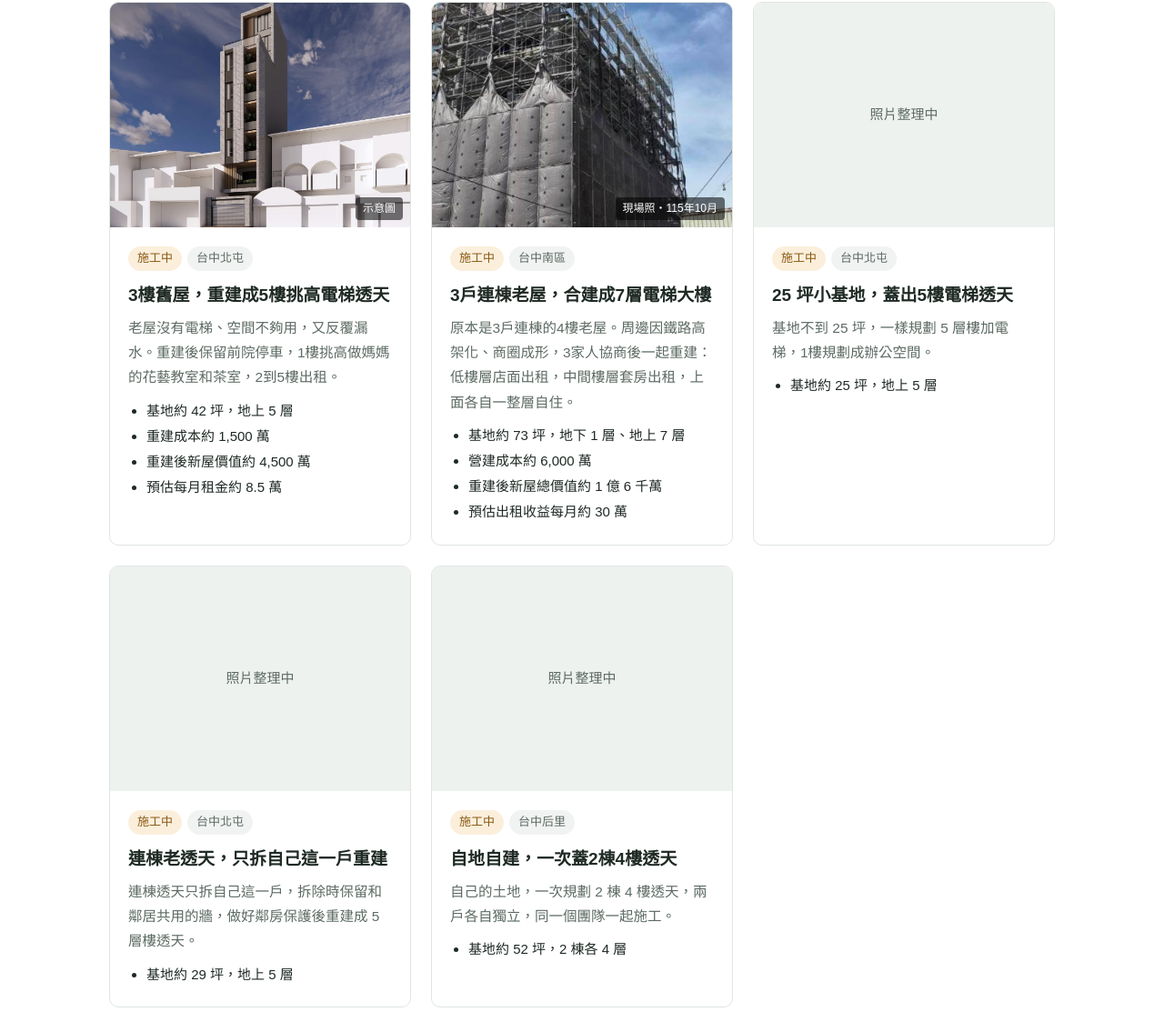
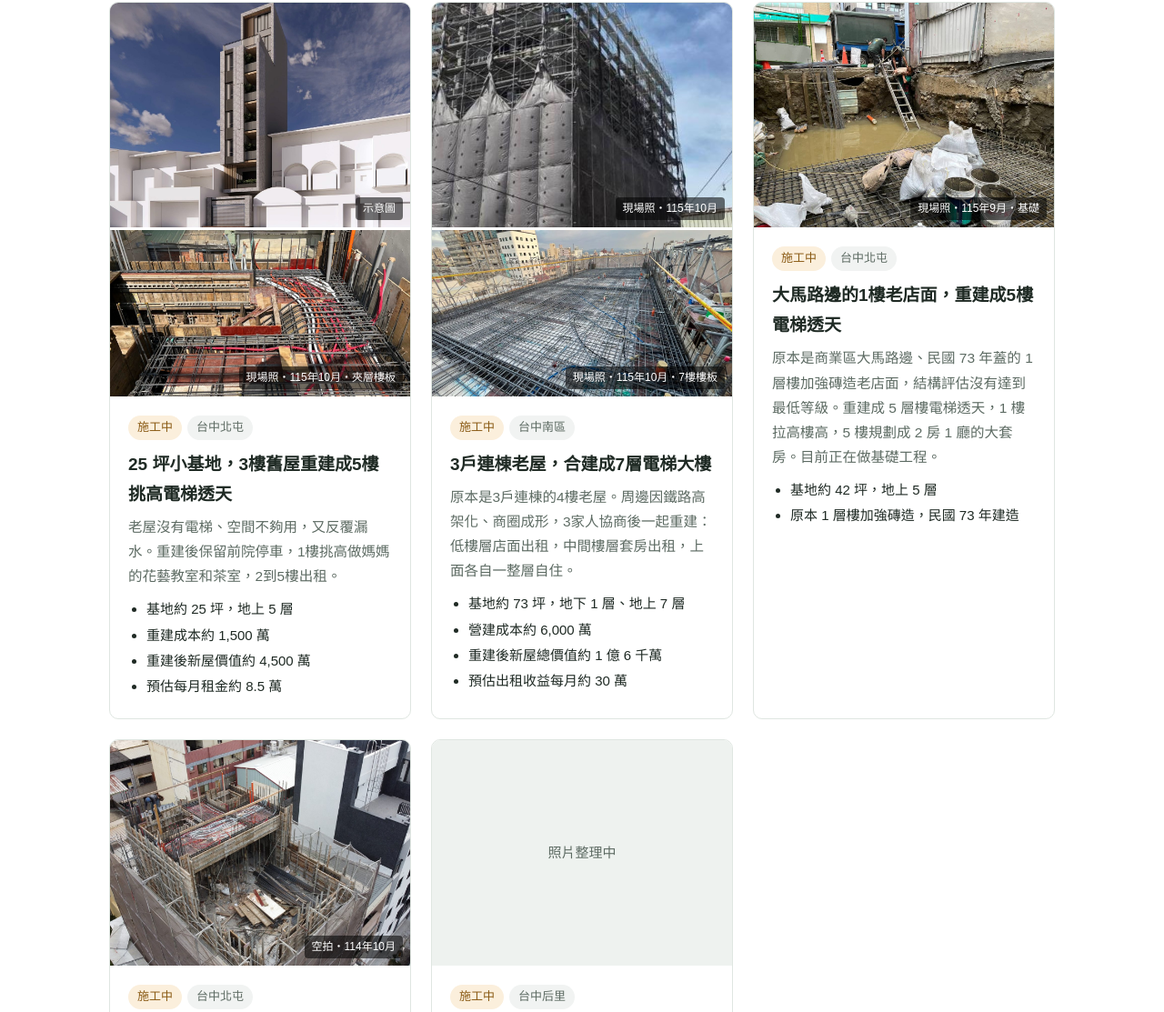
Before and after one commit to GztwE706/leyubuild, a plain HTML site: page cases.html in a window 1280 px wide. Shown: the part 1119-2232 px from the top of the page at 91% size. Drawn offline with Linux system fonts and the light colour scheme.

Commit message:
案場實績換上現場照片、東信段兩案文字對調、補42坪案場故事
Co-Authored-By: Claude Opus 5.5 <noreply@anthropic.com>
Claude-Session: https://claude.ai/code/session_01ThXRWXo7k9Mwd4YMxxGs7c

```diff
--- a/cases.html
+++ b/cases.html
@@ -48,12 +48,13 @@
   <div class="cases">
     <article class="case" id="case-beitun-tiaogao">
       <div class="pic" style="background-image:url(img/case-dongxin-1.jpg)"><small>示意圖</small></div>
+      <div class="pic sub" style="background-image:url(img/case-dongxin196-mezz.jpg)" role="img" aria-label="北屯小基地案場：夾層樓板鋼筋與水電管線（現場照）"><small>現場照・115年10月・夾層樓板</small></div>
       <div class="body">
         <span class="tag wip">施工中</span><span class="tag area">台中北屯</span>
-        <h3>3樓舊屋，重建成5樓挑高電梯透天</h3>
+        <h3>25 坪小基地，3樓舊屋重建成5樓挑高電梯透天</h3>
         <p>老屋沒有電梯、空間不夠用，又反覆漏水。重建後保留前院停車，1樓挑高做媽媽的花藝教室和茶室，2到5樓出租。</p>
         <ul>
-          <li>基地約 42 坪，地上 5 層</li>
+          <li>基地約 25 坪，地上 5 層</li>
           <li>重建成本約 1,500 萬</li>
           <li>重建後新屋價值約 4,500 萬</li>
           <li>預估每月租金約 8.5 萬</li>
@@ -63,6 +64,7 @@
 
     <article class="case" id="case-nanqu-7f">
       <div class="pic" style="background-image:url(img/case-zhengyi-1510.jpg)"><small>現場照・115年10月</small></div>
+      <div class="pic sub" style="background-image:url(img/case-zhengyi-7f.jpg)" role="img" aria-label="南區案場：7樓樓板鋼筋與管線（現場照）"><small>現場照・115年10月・7樓樓板</small></div>
       <div class="body">
         <span class="tag wip">施工中</span><span class="tag area">台中南區</span>
         <h3>3戶連棟老屋，合建成7層電梯大樓</h3>
@@ -76,20 +78,21 @@
       </div>
     </article>
 
-    <article class="case" id="case-beitun-25">
-      <div class="pic none">照片整理中</div>
+    <article class="case" id="case-beitun-42">
+      <div class="pic" style="background-image:url(img/case-dongxin250-base.jpg)" role="img" aria-label="北屯案場：基礎開挖後綁鋼筋（現場照）"><small>現場照・115年9月・基礎</small></div>
       <div class="body">
         <span class="tag wip">施工中</span><span class="tag area">台中北屯</span>
-        <h3>25 坪小基地，蓋出5樓電梯透天</h3>
-        <p>基地不到 25 坪，一樣規劃 5 層樓加電梯，1樓規劃成辦公空間。</p>
+        <h3>大馬路邊的1樓老店面，重建成5樓電梯透天</h3>
+        <p>原本是商業區大馬路邊、民國 73 年蓋的 1 層樓加強磚造老店面，結構評估沒有達到最低等級。重建成 5 層樓電梯透天，1 樓拉高樓高，5 樓規劃成 2 房 1 廳的大套房。目前正在做基礎工程。</p>
         <ul>
-          <li>基地約 25 坪，地上 5 層</li>
+          <li>基地約 42 坪，地上 5 層</li>
+          <li>原本 1 層樓加強磚造，民國 73 年建造</li>
         </ul>
       </div>
     </article>
 
     <article class="case" id="case-beitun-liandong">
-      <div class="pic none">照片整理中</div>
+      <div class="pic" style="background-image:url(img/case-chenping-aerial.jpg)" role="img" aria-label="北屯連棟案場空拍：左右緊鄰鄰房（現場照）"><small>空拍・114年10月</small></div>
       <div class="body">
         <span class="tag wip">施工中</span><span class="tag area">台中北屯</span>
         <h3>連棟老透天，只拆自己這一戶重建</h3>
--- a/style.css
+++ b/style.css
@@ -40,6 +40,7 @@ footer a{color:#cfd8d2}
 .cases{display:grid;grid-template-columns:repeat(auto-fill,minmax(300px,1fr));gap:22px}
 .case{background:#fff;border:1px solid var(--line);border-radius:10px;overflow:hidden;display:flex;flex-direction:column}
 .case .pic{aspect-ratio:4/3;background:#eef2ef center/cover no-repeat;position:relative}
+.case .pic.sub{aspect-ratio:16/9;border-top:3px solid #fff}
 .case .pic.none{display:flex;align-items:center;justify-content:center;color:var(--muted);font-size:15px}
 .case .pic small{position:absolute;right:8px;bottom:8px;background:rgba(0,0,0,.55);color:#fff;font-size:12px;padding:2px 8px;border-radius:4px}
 .case .body{padding:18px 20px 20px}
```
Also changed, not shown: index.html (+1 -1 lines), img/case-chenping-aerial.jpg (added), img/case-dongxin196-mezz.jpg (added), img/case-dongxin250-base.jpg (added), img/case-zhengyi-7f.jpg (added).
